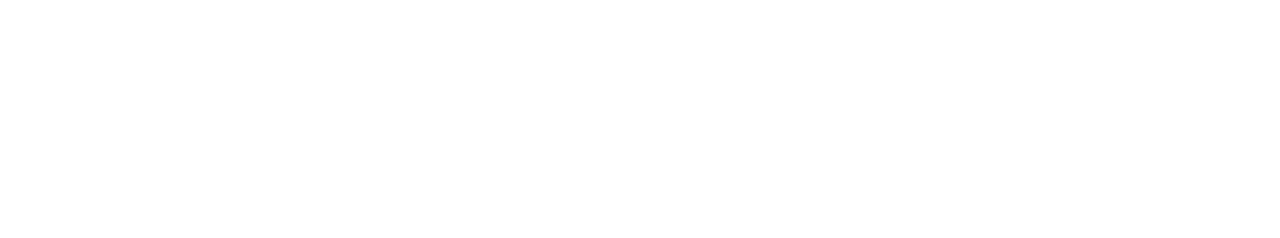
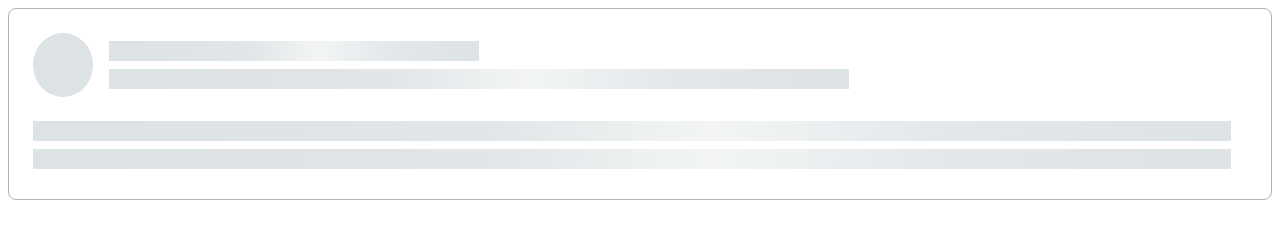
Before and after one commit to js-tasks-ru/htmlcss-20220919_konstantin-biriukov, a website: page 04-lection2/02-skeleton/index.html in a window 1280 px wide. Drawn offline with Linux system fonts and the light colour scheme.

Commit message:
skeleton solution

```diff
--- a/04-lection2/02-skeleton/index.html
+++ b/04-lection2/02-skeleton/index.html
@@ -4,8 +4,23 @@
 <head>
     <link rel="stylesheet" href="../../assets/css/main.css">
     <link rel="stylesheet" href="./skeleton.css">
+    <title>Skeleton</title>
 </head>
 <body>
-
+<div class="skeleton">
+    <div class="skeleton__top">
+        <div class="skeleton__circle"></div>
+        <div class="skeleton__lines">
+            <div class="skeleton__line skeleton__line_small"></div>
+            <div class="skeleton__line skeleton__line_medium"></div>
+        </div>
+    </div>
+    <div class="skeleton__bottom">
+        <div class="skeleton__lines">
+            <div class="skeleton__line skeleton__line_large"></div>
+            <div class="skeleton__line skeleton__line_large"></div>
+        </div>
+    </div>
+</div>
 </body>
 </html>
--- a/04-lection2/02-skeleton/skeleton.css
+++ b/04-lection2/02-skeleton/skeleton.css
@@ -0,0 +1,51 @@
+.skeleton {
+    box-sizing: border-box;
+    height: 192px;
+    padding: 24px 40px 32px 24px;
+
+    border: 1px solid var(--grey-3);
+    border-radius: 8px;
+    background: var(--white);
+}
+
+.skeleton__top {
+    display: flex;
+}
+
+.skeleton__bottom {
+    display: flex;
+    margin-top: 16px;
+}
+
+.skeleton__lines {
+    flex-basis: 100%;
+}
+
+.skeleton__top .skeleton__lines {
+    margin-left: 16px;
+}
+
+.skeleton__circle {
+    width: 64px;
+    height: 64px;
+    border-radius: 50%;
+    background: var(--grey-2);
+}
+
+.skeleton__line {
+    margin-top: 8px;
+    height: 20px;
+    background: linear-gradient(92.51deg, var(--grey-2) 6.44%, #E2E6E8 38.47%, #F3F5F5 56.48%, #E3E7EA 77.5%, var(--grey-2) 102.52%);
+}
+
+.skeleton__line_small {
+    width: 33%;
+}
+
+.skeleton__line_medium {
+    width: 66%;
+}
+
+.skeleton__line_large {
+    width: 100%;
+}
```
Lines whose indentation alone changed are shown as unchanged.
